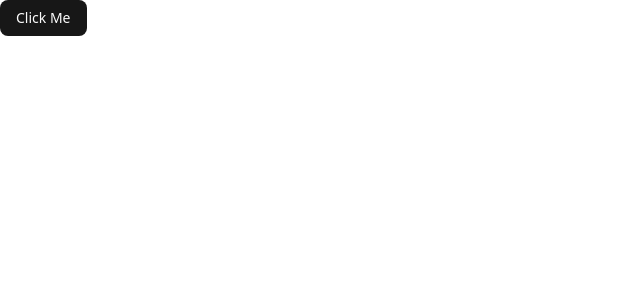
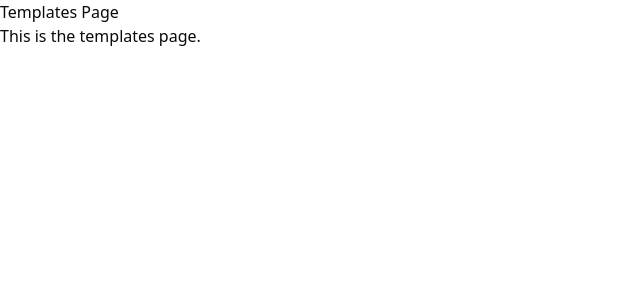
Before and after one commit to byteunite/content-generator, a React (Vite) app: page /templates in a window 1280 px wide. Shown: the top 300 px of the page, without its empty margins (0-640 px from the left). Built offline with nearby package versions, Linux system fonts and the light colour scheme.

Commit message:
feat: add routing with react-router and create Home and Templates components

```diff
--- a/package.json
+++ b/package.json
@@ -17,6 +17,7 @@
     "lucide-react": "^0.544.0",
     "react": "^19.1.1",
     "react-dom": "^19.1.1",
+    "react-router": "^7.9.3",
     "tailwind-merge": "^3.3.1",
     "tailwindcss": "^4.1.13"
   },
--- a/src/App.tsx
+++ b/src/App.tsx
@@ -1,11 +1,16 @@
-import { Button } from "@/components/ui/button"
+import { BrowserRouter, Routes, Route } from 'react-router';
+import Home from './components/Home';
+import Templates from './components/Templates';
 
 function App() {
   return (
-    <>
-      <Button>Click Me</Button>
-    </>
-  )
+    <BrowserRouter>
+      <Routes>
+        <Route path="/" element={<Home />} />
+        <Route path="/templates" element={<Templates />} />
+      </Routes>
+    </BrowserRouter>
+  );
 }
 
-export default App
+export default App;
--- /dev/null
+++ b/src/components/Home.tsx
@@ -0,0 +1,13 @@
+import React from 'react';
+import { Button } from "@/components/ui/button";
+
+const Home: React.FC = () => {
+  return (
+    <div>
+      <h1>Home Page</h1>
+      <Button>Click Me</Button>
+    </div>
+  );
+};
+
+export default Home;
--- /dev/null
+++ b/src/components/Templates.tsx
@@ -0,0 +1,12 @@
+import React from 'react';
+
+const Templates: React.FC = () => {
+  return (
+    <div>
+      <h1>Templates Page</h1>
+      <p>This is the templates page.</p>
+    </div>
+  );
+};
+
+export default Templates;
```
Also changed, not shown: 1 other file (tests, documents, lock files or other folders).
